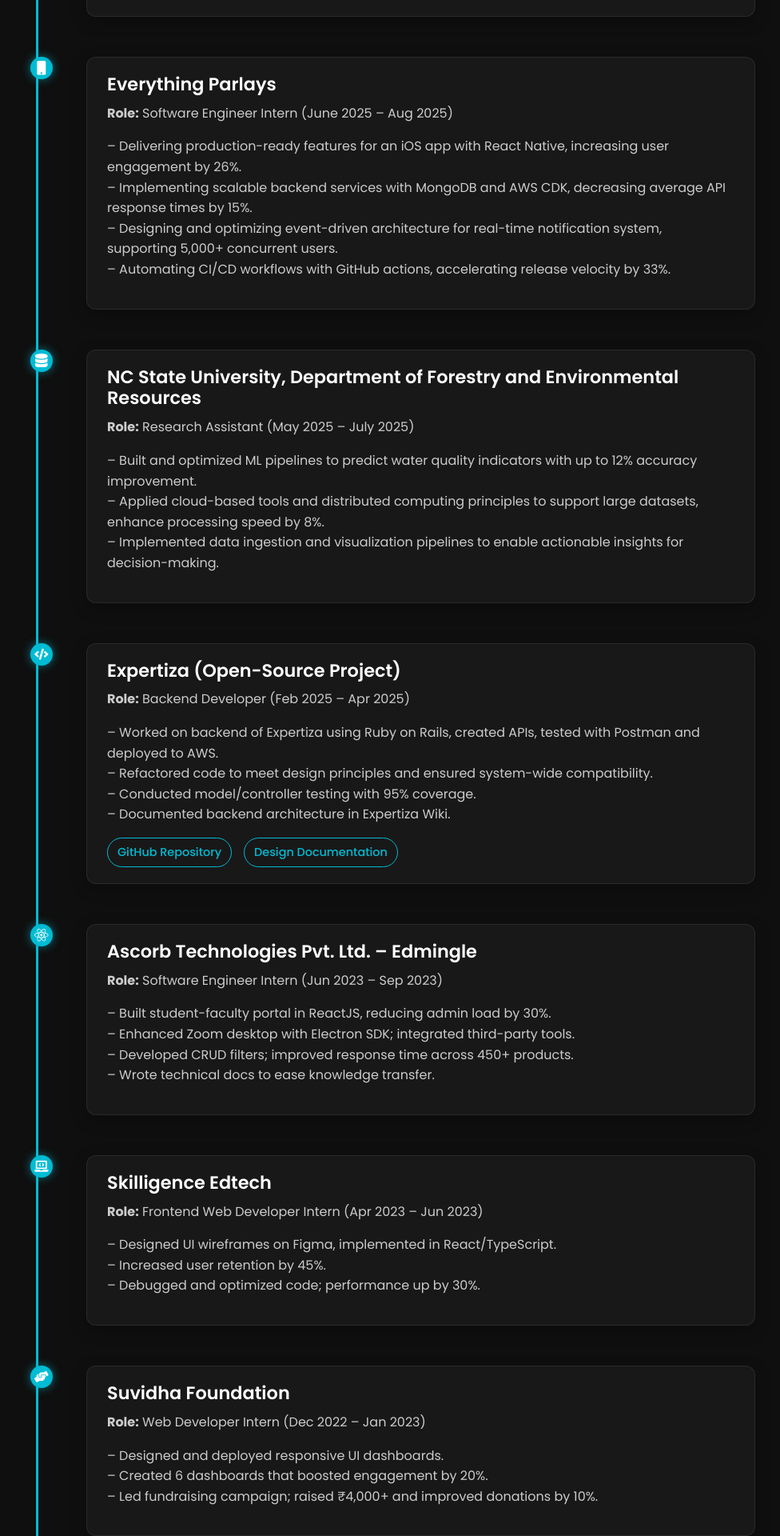
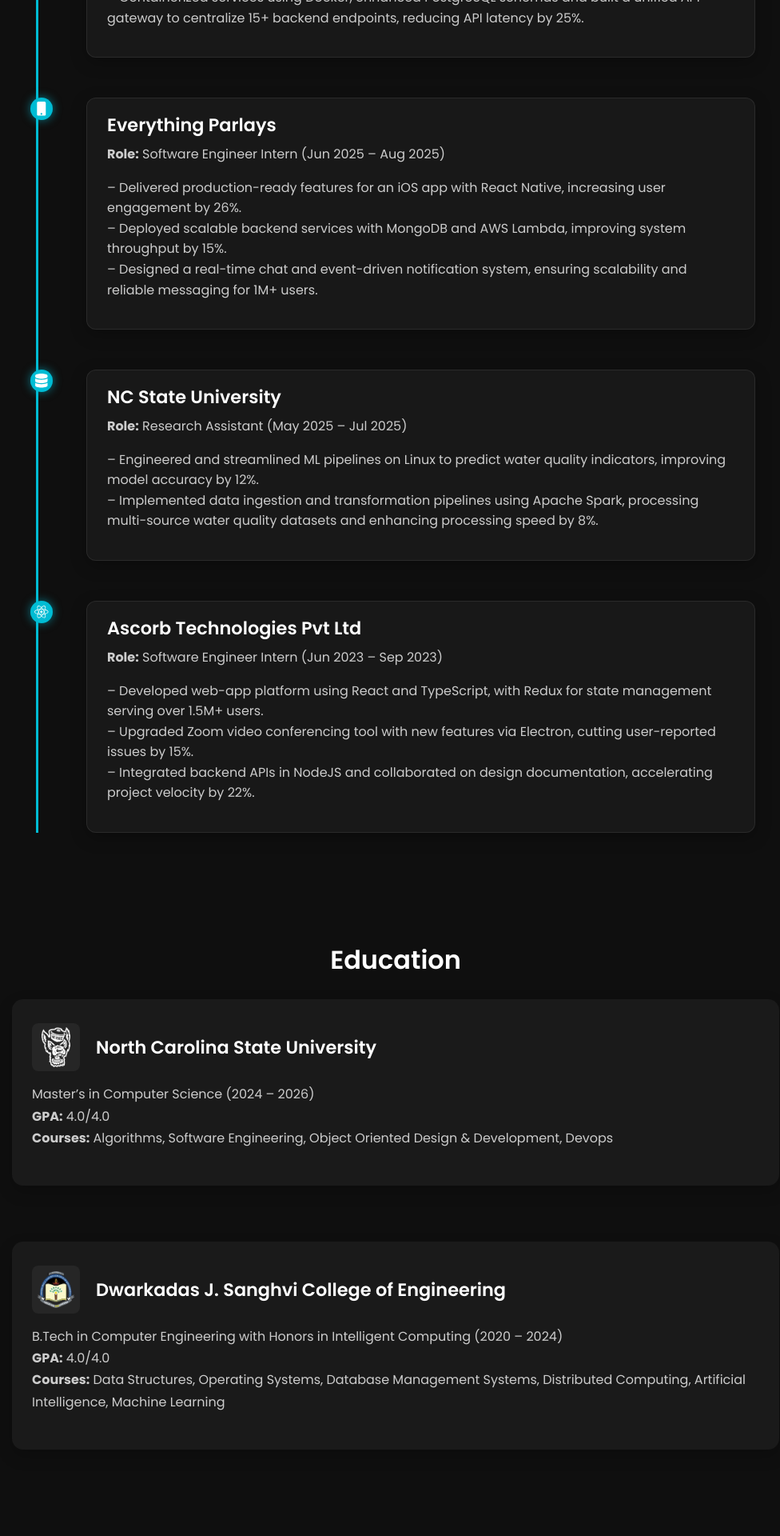
Before and after one commit to ananyadoshi31/Portfolio, a React (Create React App) app: page / in a window 1280 px wide. Shown: the part 2040-3960 px from the top of the page at 80% size, without its empty margins (285-1261 px from the left). Built offline with nearby package versions, Linux system fonts and the light colour scheme.

Commit message:
Changes feb 2026

```diff
--- a/src/pages/Experience.js
+++ b/src/pages/Experience.js
@@ -96,10 +96,8 @@
 //   );
 // }
 import {
-  FaCode,
   FaReact,
   FaLaptopCode,
-  FaHandsHelping,
   FaMobile,
   FaDatabase,
 } from "react-icons/fa";
@@ -117,18 +115,14 @@ export default function Experience() {
           <div className="timeline-card">
             <h3>ReFiBuy AI</h3>
             <p>
-              <strong>Role:</strong> Software Engineer Intern (Aug 2025 – Jan
-              2026)
+              <strong>Role:</strong> Software Engineer Intern (Aug 2025 – Present)
             </p>
             <p>
-              – Spearheaded prompt engineering in Langfuse for Agentic AI
-              product scoring, enabling adaptive decision-making across diverse
-              e-commerce sources, reducing catalog enrichment time by 20%.
+              – Spearheaded prompt engineering in Langfuse for Agentic AI product scoring, leveraging RAG models to enhance catalog quality across diverse e-commerce sources, reducing enrichment time by 20%.
               <br />
-              – Built user interfaces in Next.js, integrating with .NET APIs,
-              enabling processing of 100K products daily.
-              <br />– Optimized PostgreSQL queries and deployed scalable
-              solutions on Azure with 100% uptime in production.
+              – Built Next.js frontend integrated with .NET APIs and shipped a CI/CD pipeline for automated end-to-end testing with Playwright, including real-time alert monitoring for test failures, improving production reliability by 25%.
+              <br />
+              – Containerized services using Docker, enhanced PostgreSQL schemas and built a unified API gateway to centralize 15+ backend endpoints, reducing API latency by 25%.
             </p>
           </div>
         </div>
@@ -140,20 +134,14 @@ export default function Experience() {
           <div className="timeline-card">
             <h3>Everything Parlays</h3>
             <p>
-              <strong>Role:</strong> Software Engineer Intern (June 2025 – Aug
-              2025)
+              <strong>Role:</strong> Software Engineer Intern (Jun 2025 – Aug 2025)
             </p>
             <p>
-              – Delivering production-ready features for an iOS app with React
-              Native, increasing user engagement by 26%.
+              – Delivered production-ready features for an iOS app with React Native, increasing user engagement by 26%.
               <br />
-              – Implementing scalable backend services with MongoDB and AWS CDK,
-              decreasing average API response times by 15%.
+              – Deployed scalable backend services with MongoDB and AWS Lambda, improving system throughput by 15%.
               <br />
-              – Designing and optimizing event-driven architecture for real-time
-              notification system, supporting 5,000+ concurrent users.
-              <br />– Automating CI/CD workflows with GitHub actions,
-              accelerating release velocity by 33%.
+              – Designed a real-time chat and event-driven notification system, ensuring scalability and reliable messaging for 1M+ users.
             </p>
           </div>
         </div>
@@ -163,60 +151,15 @@ export default function Experience() {
             <FaDatabase />
           </div>
           <div className="timeline-card">
-            <h3>
-              NC State University, Department of Forestry and Environmental
-              Resources
-            </h3>
+            <h3>NC State University</h3>
             <p>
-              <strong>Role:</strong> Research Assistant (May 2025 – July 2025)
+              <strong>Role:</strong> Research Assistant (May 2025 – Jul 2025)
             </p>
             <p>
-              – Built and optimized ML pipelines to predict water quality
-              indicators with up to 12% accuracy improvement.
+              – Engineered and streamlined ML pipelines on Linux to predict water quality indicators, improving model accuracy by 12%.
               <br />
-              – Applied cloud-based tools and distributed computing principles
-              to support large datasets, enhance processing speed by 8%.
-              <br />– Implemented data ingestion and visualization pipelines to
-              enable actionable insights for decision-making.
+              – Implemented data ingestion and transformation pipelines using Apache Spark, processing multi-source water quality datasets and enhancing processing speed by 8%.
             </p>
-          </div>
-        </div>
-
-        <div className="timeline-item">
-          <div className="timeline-icon">
-            <FaCode />
-          </div>
-          <div className="timeline-card">
-            <h3>Expertiza (Open-Source Project)</h3>
-            <p>
-              <strong>Role:</strong> Backend Developer (Feb 2025 – Apr 2025)
-            </p>
-            <p>
-              – Worked on backend of Expertiza using Ruby on Rails, created
-              APIs, tested with Postman and deployed to AWS.
-              <br />
-              – Refactored code to meet design principles and ensured
-              system-wide compatibility.
-              <br />
-              – Conducted model/controller testing with 95% coverage.
-              <br />– Documented backend architecture in Expertiza Wiki.
-            </p>
-            <div className="project-links">
-              <a
-                href="https://github.com/valorant-dhruv/reimplementation-back-end"
-                target="_blank"
-                rel="noopener noreferrer"
-              >
-                GitHub Repository
-              </a>
-              <a
-                href="https://wiki.expertiza.ncsu.edu/index.php?title=CSC/ECE_517_Spring_2025_E2515:_Reimplement_student_teams_controller.rb"
-                target="_blank"
-                rel="noopener noreferrer"
-              >
-                Design Documentation
-              </a>
-            </div>
           </div>
         </div>
 
@@ -225,60 +168,16 @@ export default function Experience() {
             <FaReact />
           </div>
           <div className="timeline-card">
-            <h3>Ascorb Technologies Pvt. Ltd. – Edmingle</h3>
+            <h3>Ascorb Technologies Pvt Ltd</h3>
             <p>
-              <strong>Role:</strong> Software Engineer Intern (Jun 2023 – Sep
-              2023)
+              <strong>Role:</strong> Software Engineer Intern (Jun 2023 – Sep 2023)
             </p>
             <p>
-              – Built student-faculty portal in ReactJS, reducing admin load by
-              30%.
+              – Developed web-app platform using React and TypeScript, with Redux for state management serving over 1.5M+ users.
               <br />
-              – Enhanced Zoom desktop with Electron SDK; integrated third-party
-              tools.
+              – Upgraded Zoom video conferencing tool with new features via Electron, cutting user-reported issues by 15%.
               <br />
-              – Developed CRUD filters; improved response time across 450+
-              products.
-              <br />– Wrote technical docs to ease knowledge transfer.
-            </p>
-          </div>
-        </div>
-
-        <div className="timeline-item">
-          <div className="timeline-icon">
-            <FaLaptopCode />
-          </div>
-          <div className="timeline-card">
-            <h3>Skilligence Edtech</h3>
-            <p>
-              <strong>Role:</strong> Frontend Web Developer Intern (Apr 2023 –
-              Jun 2023)
-            </p>
-            <p>
-              – Designed UI wireframes on Figma, implemented in
-              React/TypeScript.
-              <br />
-              – Increased user retention by 45%.
-              <br />– Debugged and optimized code; performance up by 30%.
-            </p>
-          </div>
-        </div>
-
-        <div className="timeline-item">
-          <div className="timeline-icon">
-            <FaHandsHelping />
-          </div>
-          <div className="timeline-card">
-            <h3>Suvidha Foundation</h3>
-            <p>
-              <strong>Role:</strong> Web Developer Intern (Dec 2022 – Jan 2023)
-            </p>
-            <p>
-              – Designed and deployed responsive UI dashboards.
-              <br />
-              – Created 6 dashboards that boosted engagement by 20%.
-              <br />– Led fundraising campaign; raised ₹4,000+ and improved
-              donations by 10%.
+              – Integrated backend APIs in NodeJS and collaborated on design documentation, accelerating project velocity by 22%.
             </p>
           </div>
         </div>
--- a/src/pages/Home.js
+++ b/src/pages/Home.js
@@ -115,7 +115,7 @@ export default function Home() {
               LinkedIn
             </a>
             <a
-              href="https://drive.google.com/file/d/1aREc-xnvABeh2piOJL11nAOxaEKvLr_e/view?usp=sharing"
+              href="https://drive.google.com/file/d/1AEqi4afibshlxf4zNZ0qHc3bOwrijywU/view?usp=sharing"
               className="btn resume"
               target="_blank"
               rel="noreferrer"
--- a/src/pages/Publications.js
+++ b/src/pages/Publications.js
@@ -77,6 +77,10 @@ export default function Publications() {
           </div>
           <ul>
             <li>
+              Teaching Assistant – Capstone Project, Environmental Science (ES){" "}
+              <span className="tag">NC State University</span> (Jan 2026 – Present)
+            </li>
+            <li>
               Teaching Assistant – Software Engineering{" "}
               <span className="tag">NC State University</span> (May 2025 – July
               2025)
```
